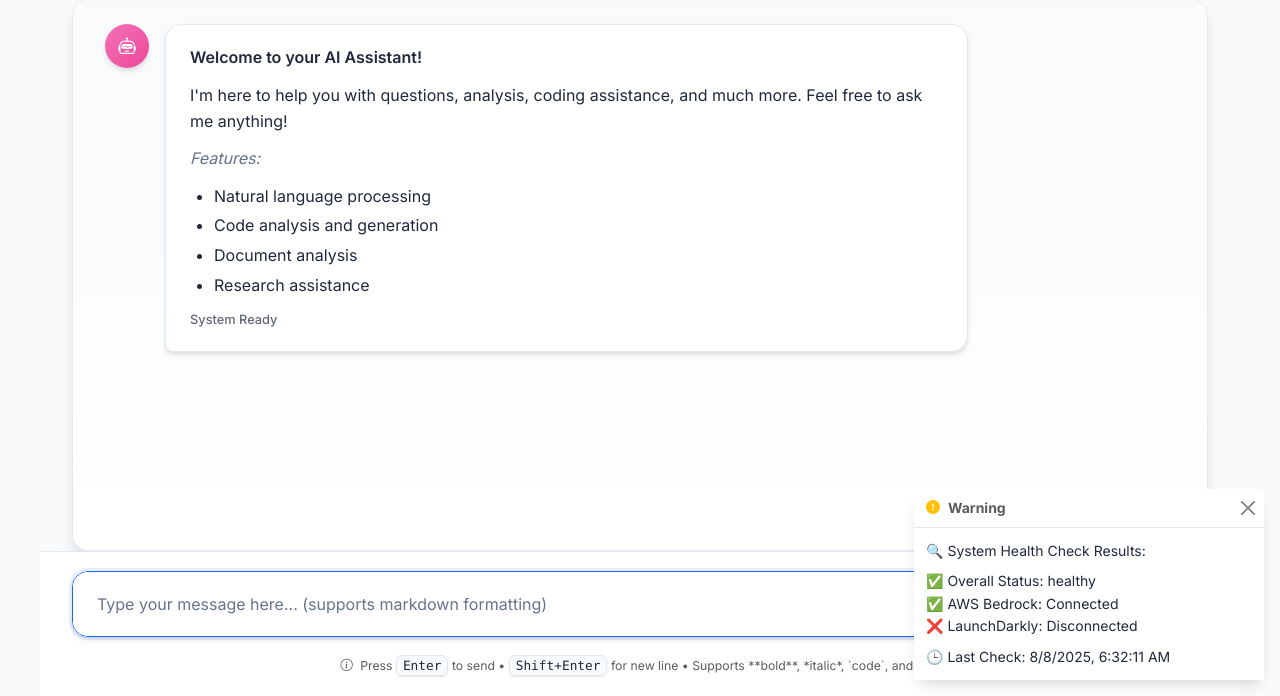
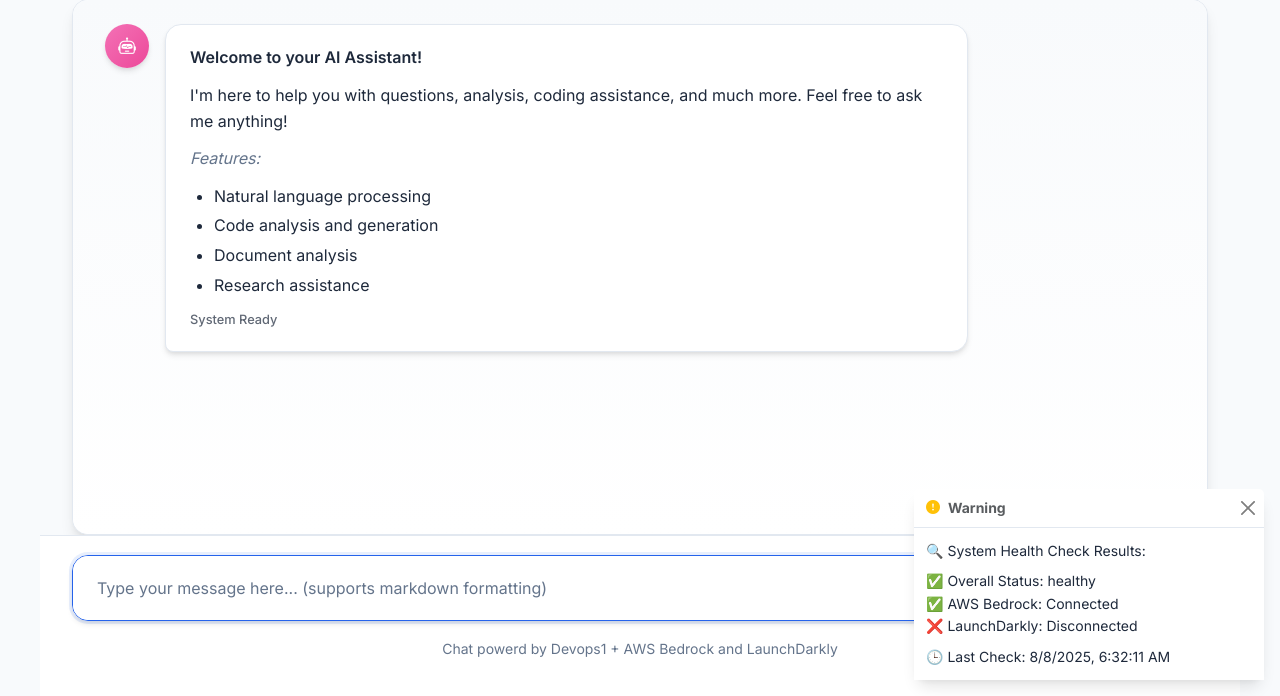
Before and after one commit to ale-sanchez-g/qe-ai-agent-swarm, a Flask app: page / in a window 1280 px wide. Shown: the part 104-800 px from the top of the page. Run offline with Flask 3, Linux system fonts and the light colour scheme; parts of the project's set-up code (start-up, migrations or seed data) failed here and were passed over.

Commit message:
minot text fix

```diff
--- a/chat-app/templates/index.html
+++ b/chat-app/templates/index.html
@@ -101,10 +101,9 @@
                         </button>
                     </div>
                     <div class="input-help-text">
-                        <small class="text-muted">
-                            <i class="bi bi-info-circle me-1"></i>
-                            Press <kbd>Enter</kbd> to send • <kbd>Shift+Enter</kbd> for new line • Supports **bold**, *italic*, `code`, and lists
-                        </small>
+                        <p>Chat powerd by Devops1 + AWS Bedrock and LaunchDarkly
+                        </p>
+
                     </div>
                 </div>
             </div>
```
